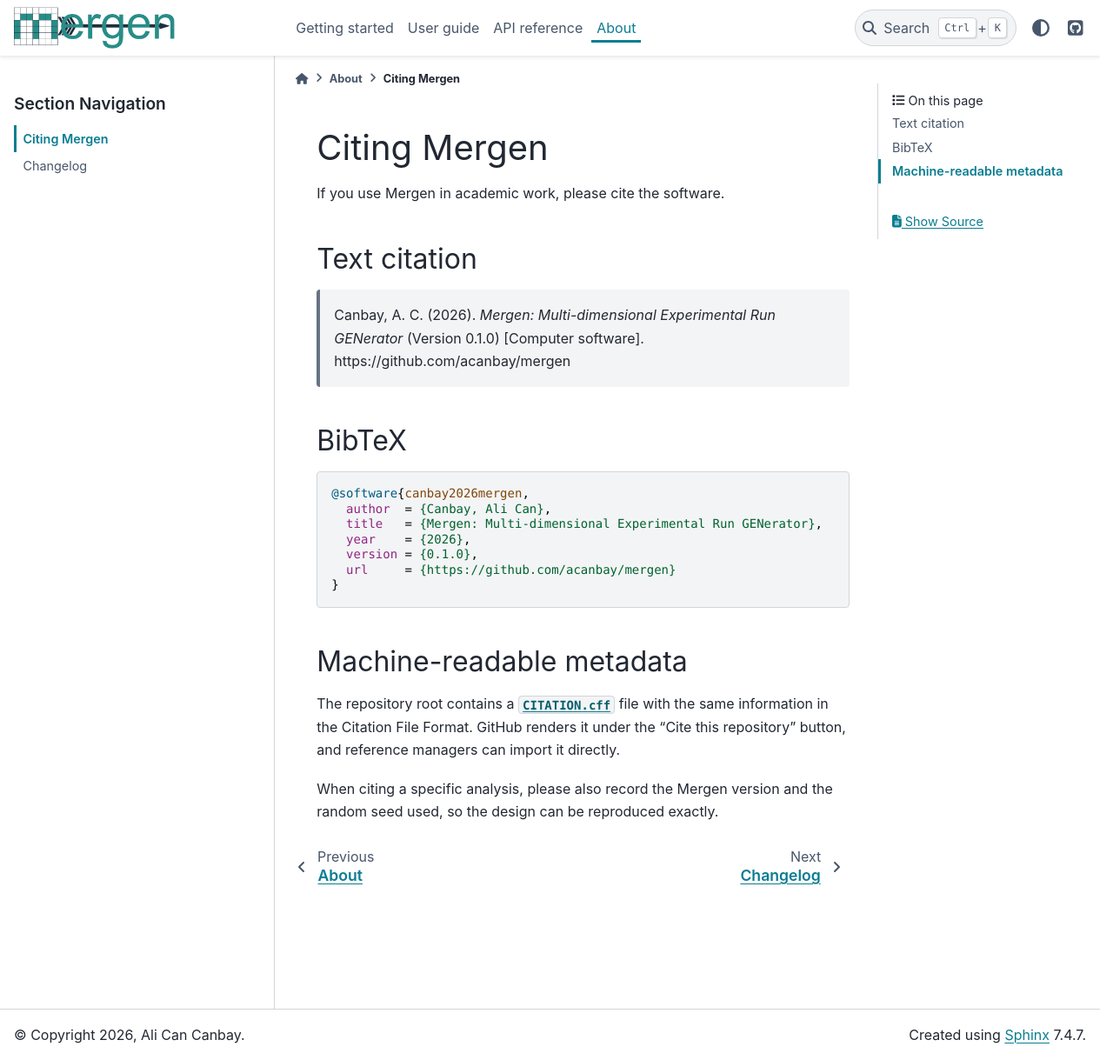
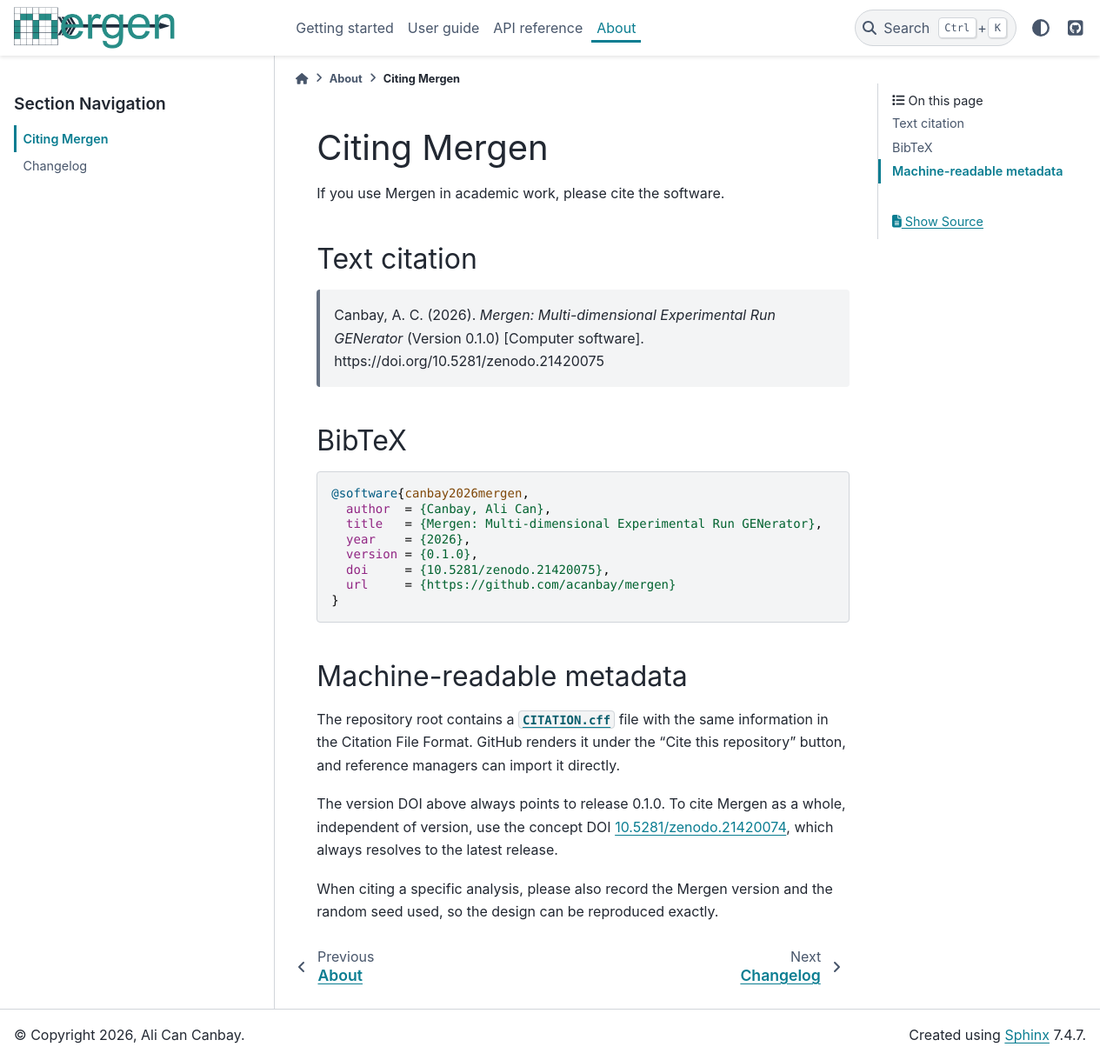
Before and after one commit to acanbay/mergen, a Sphinx documentation site: the page built from docs/about/citing.md, in a window 1280 px wide and 1219 px high. Shown: the whole window at 87% size. Built offline with Sphinx 7.4.7 and the PyData theme 0.15.4, drawn with Linux system fonts in a browser that asks for light colours; pages that are not in the unit, such as notebooks, are missing from menus.

Commit message:
docs: add the Zenodo DOIs to the citation metadata
CITATION.cff opens its release date, documentation URL and the
concept DOI 10.5281/zenodo.21420074; the citing page cites release
0.1.0 by its version DOI and explains the concept DOI for
version-independent citation; the README gains the DOI badge.

````diff
--- a/docs/about/citing.md
+++ b/docs/about/citing.md
@@ -6,7 +6,7 @@ If you use Mergen in academic work, please cite the software.
 
 > Canbay, A. C. (2026). *Mergen: Multi-dimensional Experimental Run
 > GENerator* (Version 0.1.0) [Computer software].
-> https://github.com/acanbay/mergen
+> https://doi.org/10.5281/zenodo.21420075
 
 ## BibTeX
 
@@ -16,6 +16,7 @@ If you use Mergen in academic work, please cite the software.
   title   = {Mergen: Multi-dimensional Experimental Run GENerator},
   year    = {2026},
   version = {0.1.0},
+  doi     = {10.5281/zenodo.21420075},
   url     = {https://github.com/acanbay/mergen}
 }
 ```
@@ -28,5 +29,10 @@ file with the same information in the Citation File Format. GitHub
 renders it under the "Cite this repository" button, and reference
 managers can import it directly.
 
+The version DOI above always points to release 0.1.0. To cite Mergen
+as a whole, independent of version, use the concept DOI
+[10.5281/zenodo.21420074](https://doi.org/10.5281/zenodo.21420074),
+which always resolves to the latest release.
+
 When citing a specific analysis, please also record the Mergen version
 and the random seed used, so the design can be reproduced exactly.
````
Also changed, not shown: README.md (+3 -1 lines), 1 other file.
